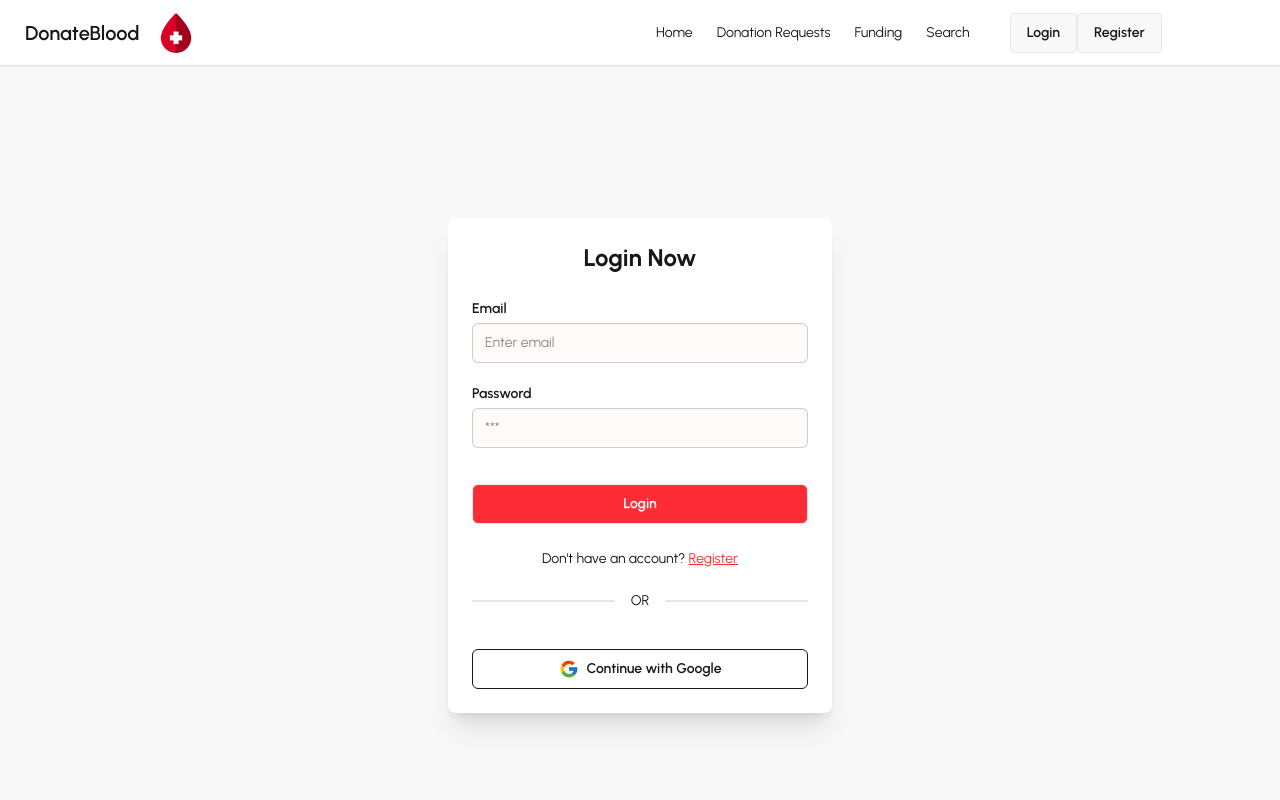
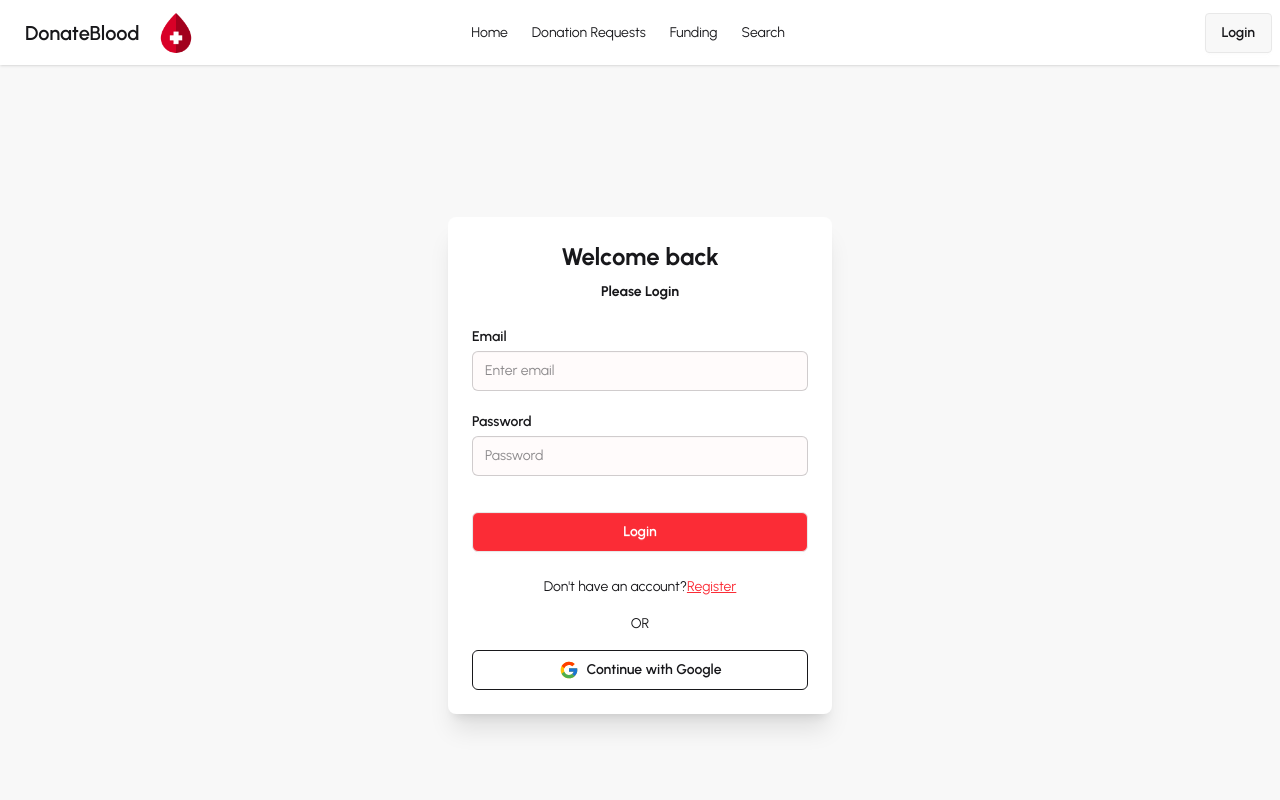
Before and after one commit to Muyedrahman/blood-donation-application-client, a React (Vite) app: page /login in a window 1280 px wide. Shown: the top 800 px of the page. Built offline with nearby package versions, Linux system fonts and the light colour scheme; no server answers.

Commit message:
add Auth provider & sociol login

```diff
--- a/src/contexts/AuthConText/AuthProvider.jsx
+++ b/src/contexts/AuthConText/AuthProvider.jsx
@@ -1,21 +1,52 @@
-import React from 'react';
+import React, { useEffect, useState } from 'react';
 import { AuthConText } from './AuthConText';
-import { createUserWithEmailAndPassword, signInWithEmailAndPassword } from 'firebase/auth';
+import { createUserWithEmailAndPassword, GoogleAuthProvider, onAuthStateChanged, signInWithEmailAndPassword, signInWithPopup, signOut } from 'firebase/auth';
 import { auth } from '../../firebase/firebase.config';
 
+
+const googleProvider = new GoogleAuthProvider();
+
 const AuthProvider = ({children}) => {
+    const [user, setUser] = useState(null);
+    const [loading, setLoading] = useState(true);
 
     const registerUser = (email, password) =>{
+        setLoading(true);
         return createUserWithEmailAndPassword(auth, email, password)
     }
     const signInUser = (email, password) =>{
+        setLoading(true);
         return signInWithEmailAndPassword(auth, email, password)
     }
 
+    const signInGoogle = () =>{
+        setLoading(true);
+        return signInWithPopup(auth, googleProvider);
+    }
+
+    const logOut = () =>{
+        setLoading(true);
+        return signOut(auth);
+    }
+//   observe user state
+    useEffect(() =>{
+        const unSubscribe = onAuthStateChanged(auth, (currentUser) =>{
+            setUser(currentUser);
+            setLoading(false);
+        })
+        return () =>{
+            unSubscribe();
+        }
+    },[])
+
     const authInfo = {
-        registerUser,
-        signInUser
-    }
+      user,
+      loading,
+      registerUser,
+      signInUser,
+      signInGoogle,
+      logOut,
+    };
 
 
     return (
--- /dev/null
+++ b/src/hooks/useAuth.jsx
@@ -0,0 +1,9 @@
+import React, { use } from 'react';
+import { AuthConText } from '../contexts/AuthConText/AuthConText';
+
+const useAuth = () => {
+    const authInfo = use(AuthConText);
+    return authInfo;
+};
+
+export default useAuth;
--- a/src/pages/Auth/Login/Login.jsx
+++ b/src/pages/Auth/Login/Login.jsx
@@ -1,6 +1,8 @@
 import React from "react";
 import { useForm } from "react-hook-form";
 import { FcGoogle } from "react-icons/fc";
+import useAuth from "../../../hooks/useAuth";
+import SocialLogin from "../SocialLogin/SocialLogin";
 
 const Login = () => {
   const {
@@ -9,10 +11,19 @@ const Login = () => {
     formState: { errors },
   } = useForm();
 
+  const { signInUser } = useAuth();
+
   const handleLogin = async (data) => {
     console.log("Login form data:", data);
+    signInUser(data.email, data.password)
+    .then(result =>{
+        console.log(result.user)
+    })
+    .catch(error =>{
+        console.log(error)
+    })
 
-    // এখানে তুমি API call করতে পারো
+    // এখানে ami API call করতে pari
     // fetch("YOUR_SERVER_API/login", {
     //   method: "POST",
     //   headers: { "Content-Type": "application/json" },
@@ -27,7 +38,8 @@ const Login = () => {
     <div className="min-h-screen flex items-center justify-center bg-base-200">
       <div className="card w-full max-w-sm shadow-xl bg-base-100">
         <div className="card-body">
-          <h2 className="text-2xl font-bold text-center">Login Now</h2>
+          <h2 className="text-2xl font-bold text-center">Welcome back </h2>
+          <p className=" font-bold text-center">Please Login </p>
 
           {/* Login Form */}
           <form
@@ -39,7 +51,7 @@ const Login = () => {
               <label className="font-semibold">Email</label>
               <input
                 type="email"
-                {...register("email", { required: "Email is required" })}
+                {...register("email", { required: true })}
                 className="input input-bordered bg-red-50/30 w-full rounded-md mt-1"
                 placeholder="Enter email"
               />
@@ -53,13 +65,17 @@ const Login = () => {
               <label className="font-semibold">Password</label>
               <input
                 type="password"
-                {...register("password", { required: "Password is required" })}
+                {...register("password", { required: true, minLength: 6 })}
                 className="input input-bordered bg-red-50/30 w-full rounded-md mt-1"
-                placeholder="***"
+                placeholder="Password"
               />
               {errors.password && (
                 <p className="text-red-500 text-sm">
-                  {errors.password.message}
+                  {errors.password?.type === "minLength" && (
+                    <p className="text-red-500">
+                      Password must be 6 characters or long
+                    </p>
+                  )}
                 </p>
               )}
             </div>
@@ -74,20 +90,13 @@ const Login = () => {
 
           {/* Register Link */}
           <p className="text-center mt-4">
-            Don't have an account?{" "}
+            Don't have an account?
             <a href="/register" className="text-red-500 underline">
               Register
             </a>
           </p>
-
-          {/* Divider */}
-          <div className="divider">OR</div>
-
           {/* Google Login */}
-          <button className="btn py-3 rounded-md font-semibold hover:bg-red-600 transition mt-4 btn-outline w-full flex items-center gap-2">
-            <FcGoogle className="text-xl" />
-            Continue with Google
-          </button>
+          <SocialLogin></SocialLogin>
         </div>
       </div>
     </div>
--- a/src/pages/Auth/Register/Register.jsx
+++ b/src/pages/Auth/Register/Register.jsx
@@ -1,26 +1,32 @@
 import React from "react";
 import { useForm } from "react-hook-form";
+import useAuth from "../../../hooks/useAuth";
+import SocialLogin from "../SocialLogin/SocialLogin";
 
 const Register = () => {
   const {
     register,
     handleSubmit,
-    watch,
-    formState: { errors },
-  } = useForm();
+    watch,formState: { errors }} = useForm();
+    const { registerUser } = useAuth();
 
   const handleRegistration = (data) => {
-
-    const formData = new FormData();
-    formData.append("name", data.name);
-    formData.append("email", data.email);
-    formData.append("password", data.password);
-    formData.append("bloodGroup", data.bloodGroup);
-    formData.append("district", data.district);
-    formData.append("upozila", data.upozila);
-    formData.append("avatar", data.avatar[0]);
-
-    console.log("FormData to submit:", formData);
+    // const formData = new FormData();
+    // formData.append("name", data.name);
+    // formData.append("email", data.email);
+    // formData.append("password", data.password);
+    // formData.append("bloodGroup", data.bloodGroup);
+    // formData.append("district", data.district);
+    // formData.append("upozila", data.upozila);
+    // formData.append("avatar", data.avatar[0]);
+    // console.log("FormData to submit:", formData);
+    registerUser(data.email, data.password)
+    .then(result =>{
+        console.log(result.user);
+    })
+    .catch(error =>{
+        console.log(error)
+    } )
 
     // API call
     // fetch("YOUR_SERVER_API", { method: "POST", body: formData })
@@ -105,11 +111,10 @@ const Register = () => {
           <div>
             <label className="label">District</label>
             <select
-              {...register("district", { required: "District is required" })}
+              //   {...register("district", { required: "District is required" })}
               className="select select-bordered w-full"
             >
               <option value="">Select District</option>
-
             </select>
             {errors.district && (
               <p className="text-red-500 text-sm">{errors.district.message}</p>
@@ -120,11 +125,10 @@ const Register = () => {
           <div>
             <label className="label">Upazila</label>
             <select
-              {...register("upozila", { required: "Upazila is required" })}
+              //   {...register("upozila", { required: "Upazila is required" })}
               className="select select-bordered w-full"
             >
               <option value="">Select Upazila</option>
-
             </select>
             {errors.upozila && (
               <p className="text-red-500 text-sm">{errors.upozila.message}</p>
@@ -179,6 +183,8 @@ const Register = () => {
             </a>
           </p>
         </form>
+        {/* Google Login */}
+        <SocialLogin></SocialLogin>
       </div>
     </div>
   );
--- /dev/null
+++ b/src/pages/Auth/SocialLogin/SocialLogin.jsx
@@ -0,0 +1,36 @@
+import React from 'react';
+import { FcGoogle } from 'react-icons/fc';
+import useAuth from '../../../hooks/useAuth';
+
+const SocialLogin = () => {
+    const { signInGoogle } = useAuth();
+    const handleGoogleSignIn = () =>{
+        signInGoogle()
+        .then(result =>{
+            console.log(result.user)
+        })
+        .catch(error =>{
+            console.log(error)
+
+        })
+
+    }
+
+
+    return (
+        <div>
+
+         <p className="text-center my-2">OR</p>
+
+         {/* Google Login */}
+         <button
+         onClick={handleGoogleSignIn}
+          className="btn py-3 rounded-md font-semibold hover:bg-red-600 transition mt-4 btn-outline w-full flex items-center gap-2">
+           <FcGoogle className="text-xl" />
+           Continue with Google
+         </button>
+        </div>
+    );
+};
+
+export default SocialLogin;
--- a/src/pages/Shared/NavBar/NavBar.jsx
+++ b/src/pages/Shared/NavBar/NavBar.jsx
@@ -1,8 +1,21 @@
 import React from 'react';
 import Logo from '../../../components/Logo/Logo';
-import { NavLink } from 'react-router';
+import { Link, NavLink } from 'react-router';
+import useAuth from '../../../hooks/useAuth';
+import { a } from 'framer-motion/client';
 
 const NavBar = () => {
+
+  const {user, logOut} = useAuth();
+
+  const handleLogOut = () =>{
+    logOut()
+    .then()
+    .catch(error =>{
+      console.log(error)
+    })
+  }
+
     const links = (
       <>
         <li>
@@ -65,7 +78,14 @@ const NavBar = () => {
         <div className="navbar-center hidden lg:flex">
           <ul className="menu menu-horizontal px-1">{links}</ul>
         </div>
-        <NavLink
+        <div className="navbar-end">
+          {user ?
+            <a onClick={handleLogOut} className="btn">Log Out</a>
+           :
+            <Link className="btn" to='/login'>Login</Link>
+          }
+        </div>
+        {/* <NavLink
           to="/login"
           className="btn hover:text-red-400 transition cursor-pointer"
         >
@@ -76,7 +96,7 @@ const NavBar = () => {
           className="btn hover:text-red-400 transition cursor-pointer"
         >
           Register
-        </NavLink>
+        </NavLink> */}
       </div>
     );
 };
```
